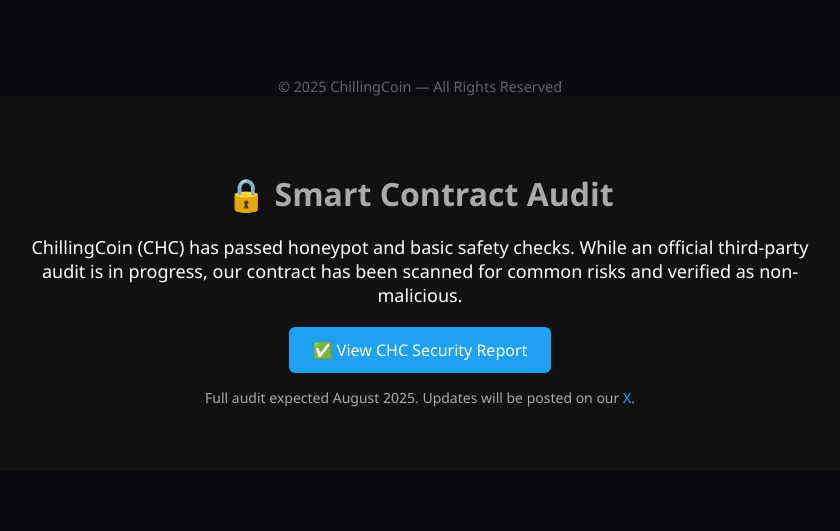
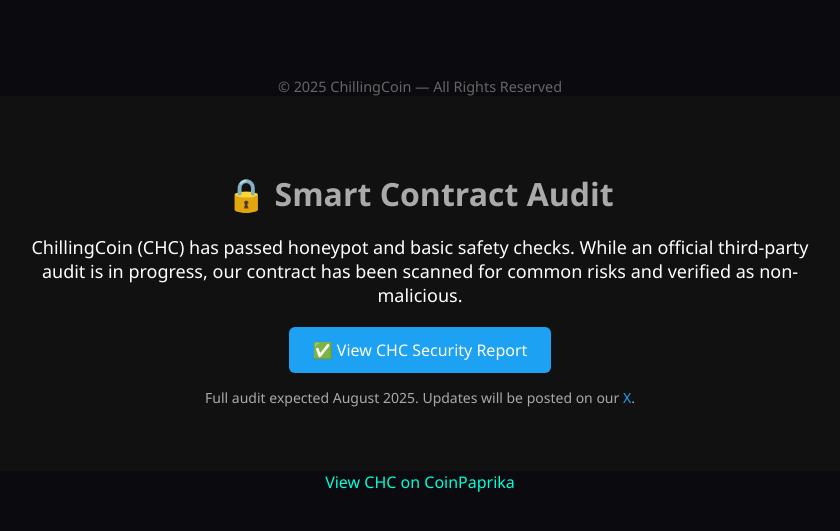
Before and after one commit to chillingcoin-CHC/chillingcoin.com, a plain HTML site: page index.html in a window 1280 px wide. Shown: the part 1496-2027 px from the top of the page, without its empty margins (220-1060 px from the left). Drawn offline with Linux system fonts and the light colour scheme.

Commit message:
Update index.html

```diff
--- a/index.html
+++ b/index.html
@@ -174,5 +174,6 @@
               z-index: 9999;
               cursor: pointer;"
        onclick="window.open('https://www.geckoterminal.com/bsc/pools/0x349509b01de1874c63e36877d94ccbb76d0b2019', '_blank')">
+  <a href="https://coinpaprika.com/coin/chc-chillingcoin/" rel="dofollow" target="_blank">View CHC on CoinPaprika</a>
 </body>
 </html>
```
